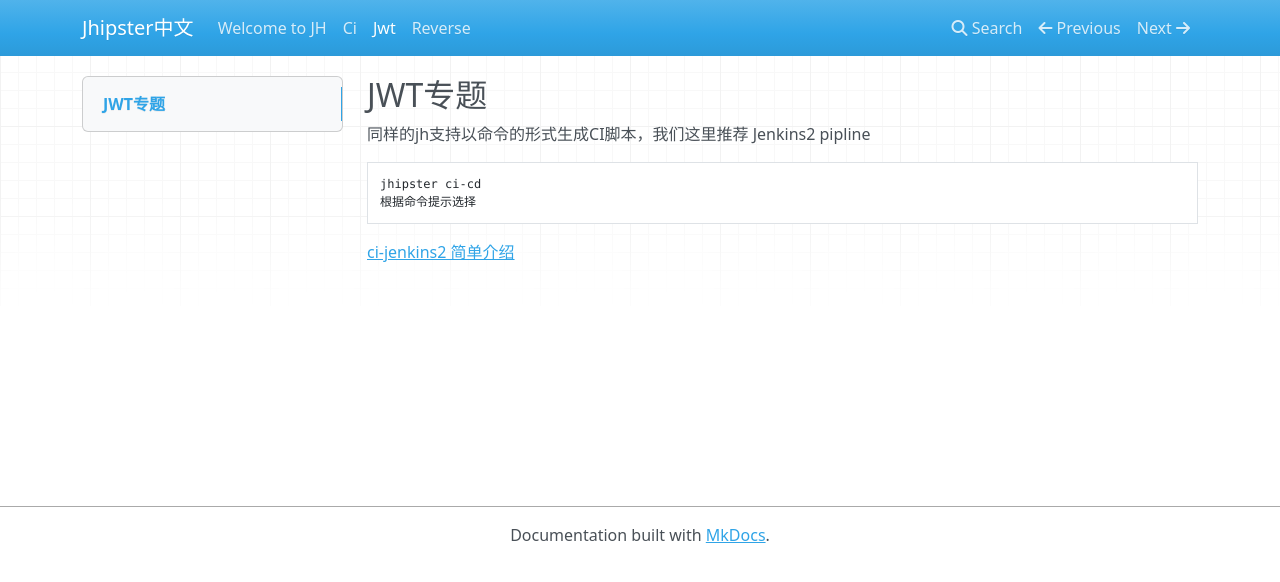
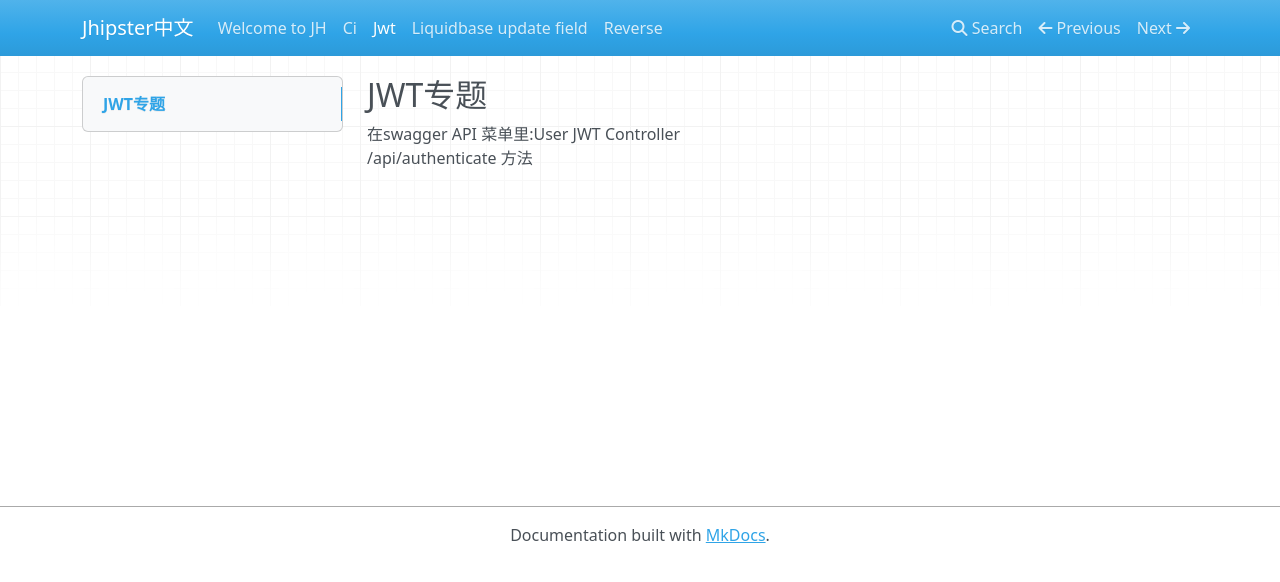
Before and after one commit to StayHungryStayFoolish/JHipsterQuestionGather, an MkDocs documentation site: the page built from docs/jwt.md, in a window 1280 px wide. Shown: the top 582 px of the page. Built offline with MkDocs 1.6.1, drawn with Linux system fonts in a browser that asks for light colours; nearby versions of some CDN libraries.

```diff
--- a/docs/jwt.md
+++ b/docs/jwt.md
@@ -1,8 +1,4 @@
 ## JWT专题
 
-  同样的jh支持以命令的形式生成CI脚本，我们这里推荐 Jenkins2 pipline
-
-    jhipster ci-cd
-    根据命令提示选择
-
-   [ci-jenkins2 简单介绍](https://www.jhipster.tech/setting-up-ci-jenkins2/)
+ 在swagger API 菜单里:User JWT Controller
+ /api/authenticate  方法
```
Also changed, not shown: docs/liquidbase-update-field.md (added, +18 -0 lines), docs/img/liquidbase-1.png (added), docs/img/liquidbase-2.png (added), docs/img/liquidbase-3.png (added).
